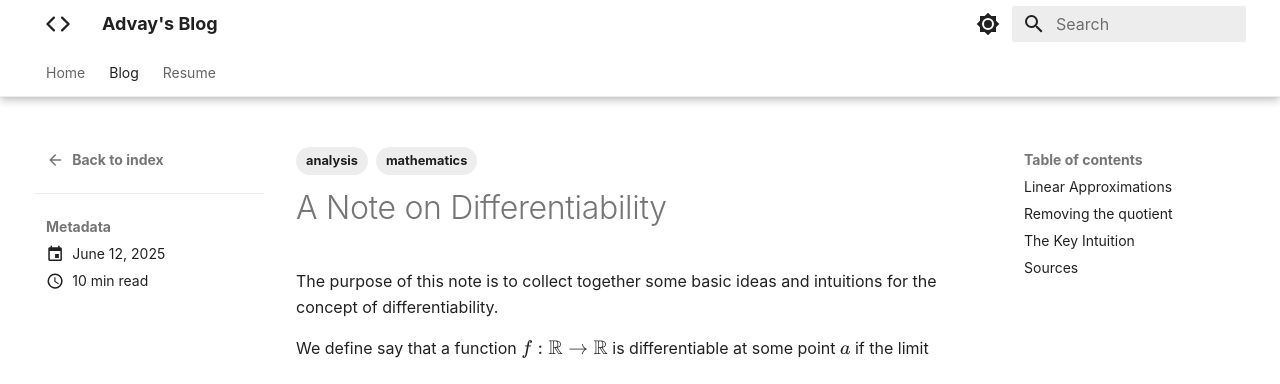
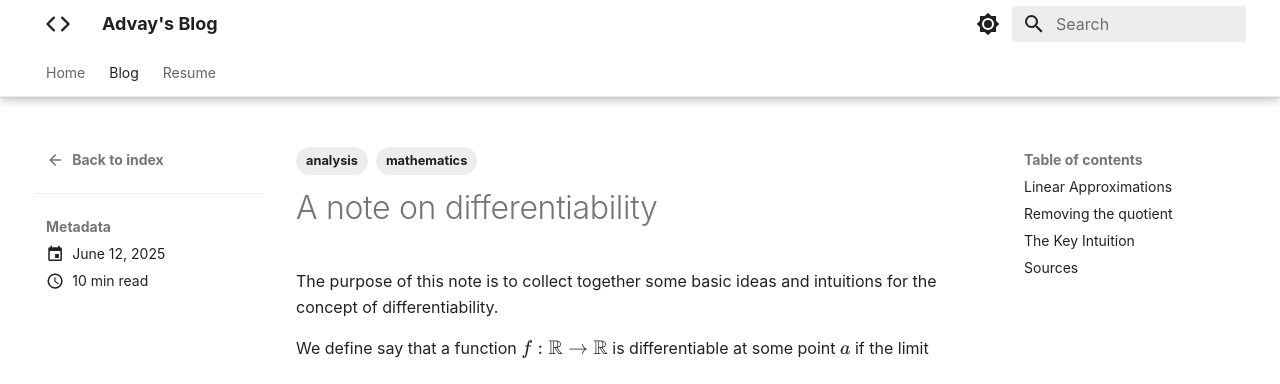
Before and after one commit to advaypakhale/advaypakhale.github.io, an MkDocs documentation site: the page built from docs/blog/posts/differentiability.md, in a window 1280 px wide and 900 px high. Shown: the top 384 px of the window. Built offline with MkDocs 1.6.1 and Material for MkDocs 9.7.7, drawn with Linux system fonts in a browser that asks for light colours; some web fonts are replaced; comment, search, counter and statistics services are not loaded.

Commit message:
edit: title updates

```diff
--- a/docs/blog/posts/differentiability.md
+++ b/docs/blog/posts/differentiability.md
@@ -8,7 +8,7 @@ tags:
   - analysis
 ---
 
-# A Note on Differentiability
+# A note on differentiability
 
 The purpose of this note is to collect together some basic ideas and intuitions for the concept of differentiability.
 <!-- more -->
```
